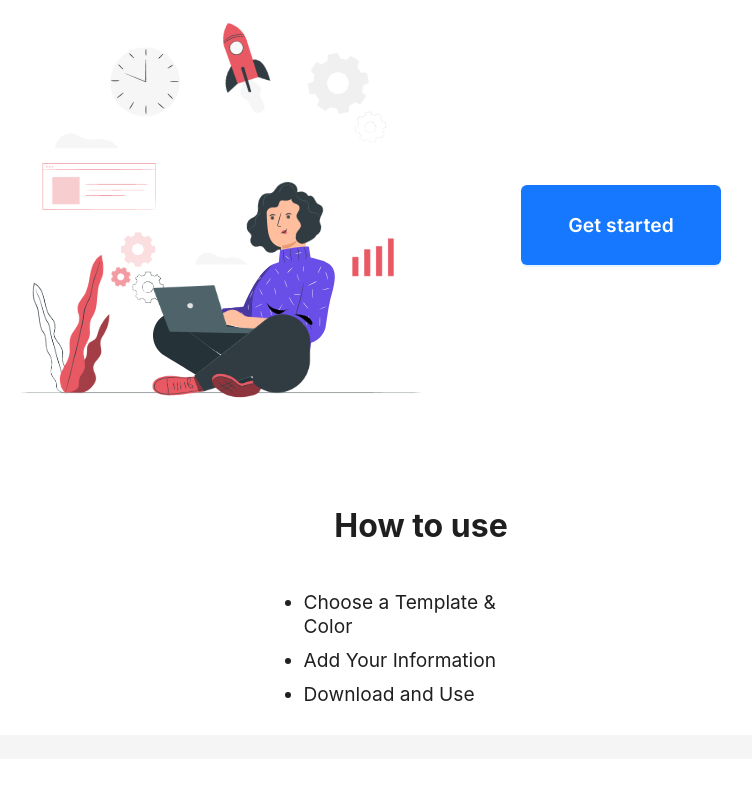
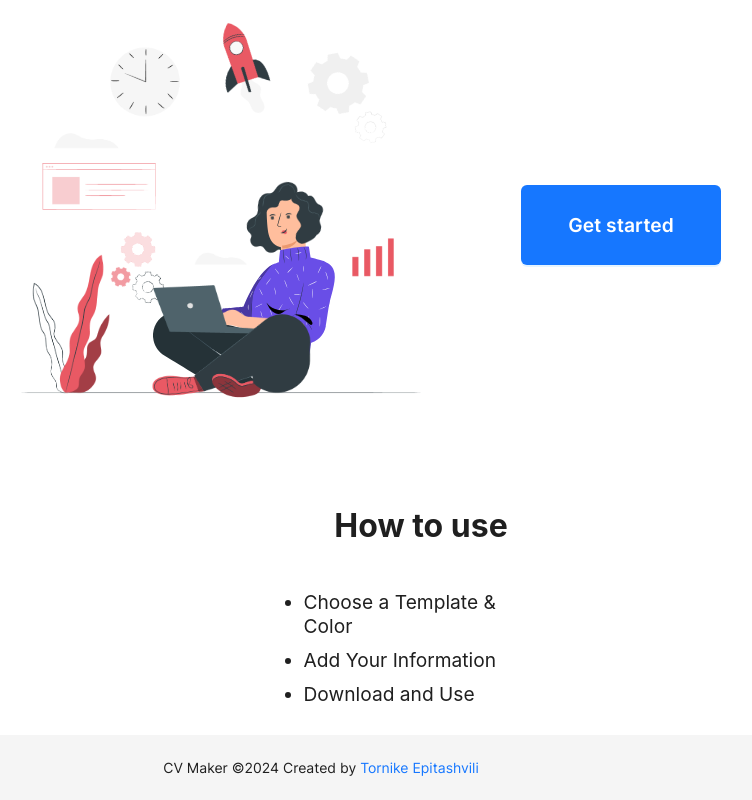
Before and after one commit to Makinloot/cv-maker, a React (Vite) app: page / in a window 1280 px wide. Shown: the part 298-1098 px from the top of the page, without its empty margins (319-1071 px from the left). Before the commit the page ends 1057 px from the top, so only its background shows below. Built offline with nearby package versions, Linux system fonts and the light colour scheme; what @react-pdf/renderer would draw is missing.

Commit message:
change footer

```diff
--- a/src/App.jsx
+++ b/src/App.jsx
@@ -5,6 +5,7 @@ import { useAppContext } from "./context/CVContext";
 import Main from "./components/layout/main/Main";
 import Aside from "./components/layout/aside/Aside";
 import { useLocation } from "react-router-dom";
+import Footer from "./components/layout/footer/Footer";
 
 function App() {
   const { collapsed, darkMode } = useAppContext();
@@ -35,6 +36,7 @@ function App() {
             </motion.div>
           </Layout>
         </Layout>
+          <Footer />
       </ConfigProvider>
     </>
   );
--- a/src/components/layout/footer/Footer.jsx
+++ b/src/components/layout/footer/Footer.jsx
@@ -4,12 +4,13 @@ const Footer = () => {
   return (
     <Layout.Footer
       style={{
-        textAlign: "center",
-        backgroundColor: "#001529",
-        color: "white",
+        textAlign: 'center',
       }}
     >
-      <p>Your Company Name &copy; {new Date().getFullYear()}</p>
+      CV Maker ©{new Date().getFullYear()} Created by {" "}
+      <a href="https://github.com/Makinloot" target="_blank" title="github">
+        Tornike Epitashvili
+      </a>
     </Layout.Footer>
   );
 };
--- a/src/components/layout/main/Main.jsx
+++ b/src/components/layout/main/Main.jsx
@@ -15,7 +15,7 @@ const Main = () => {
   return (
     <Content
       style={{
-        margin: "24px 16px",
+        margin: "24px 16px 0",
         padding: 24,
         minHeight: "100vh",
         borderRadius: borderRadiusLG,
```
